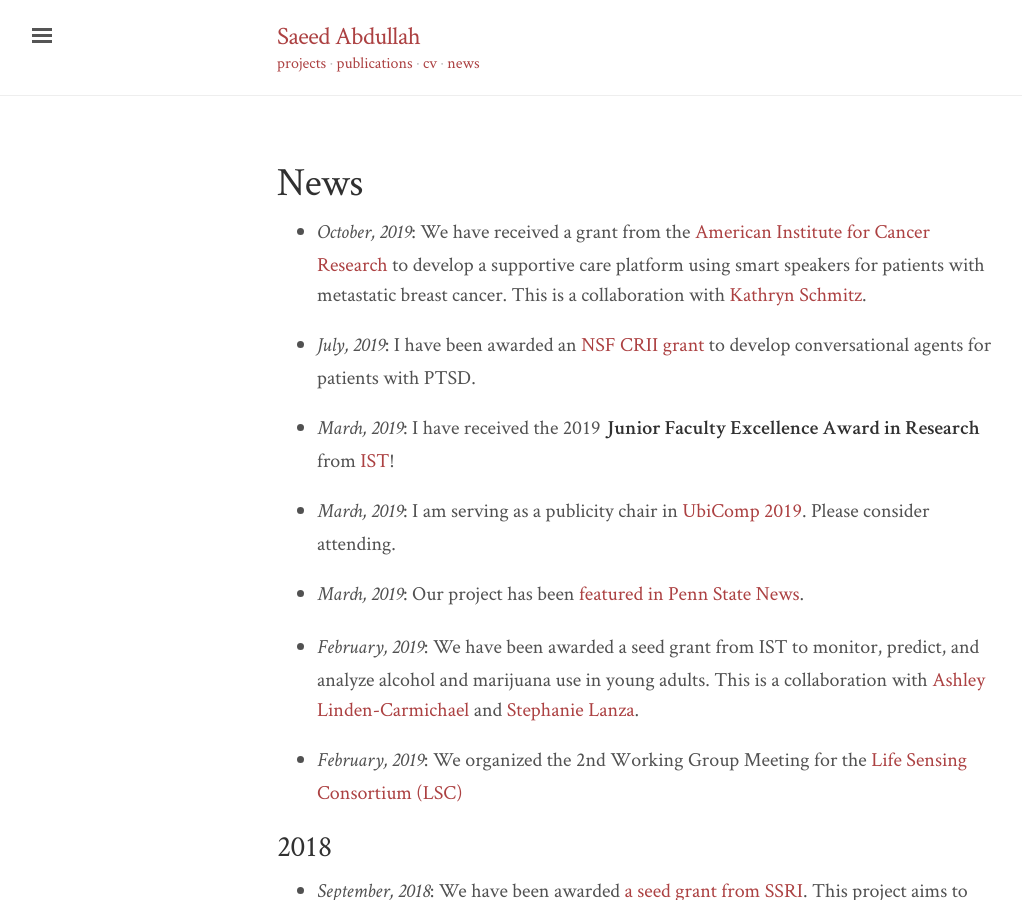
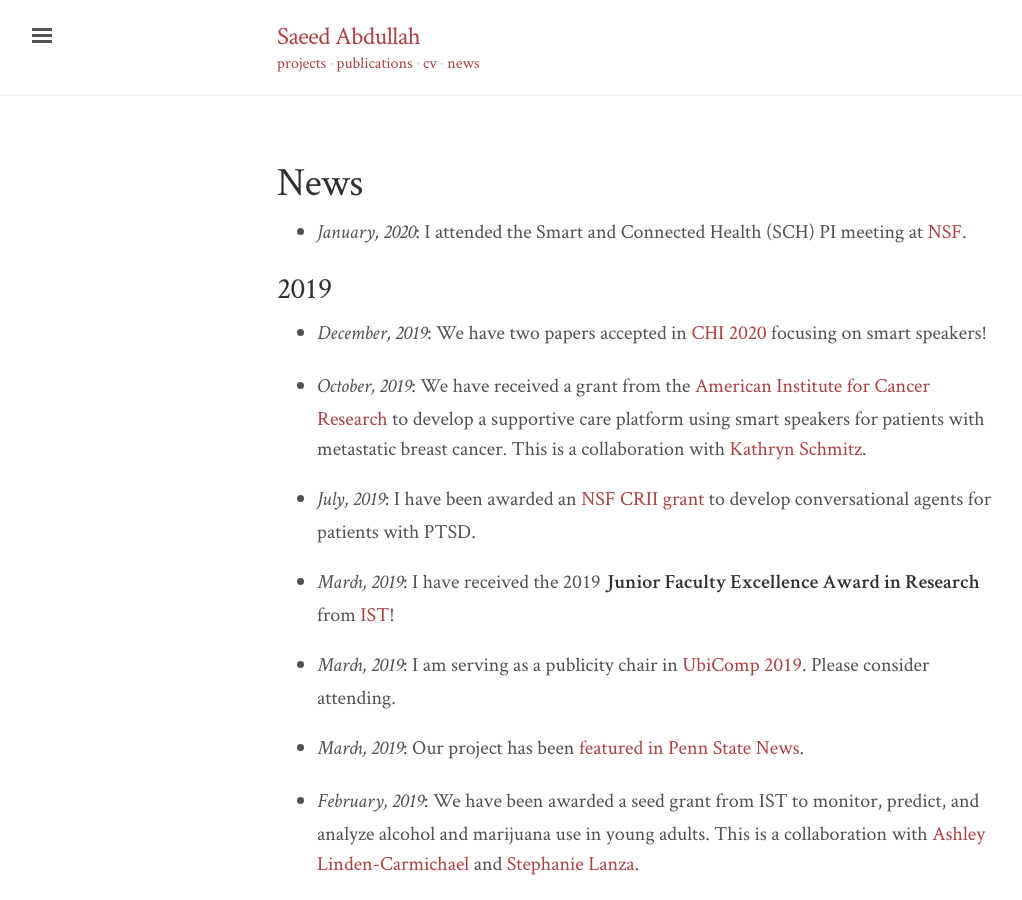
Before and after one commit to saeed-abdullah/saeed-abdullah.github.io, a Jekyll site: the page built from news.markdown, in a window 1280 px wide and 900 px high. Shown: the whole window, without its empty margins (3-1025 px from the left). Built offline with Jekyll 4.4.1, drawn with Linux system fonts in a browser that asks for light colours; nearby versions of some CDN libraries.

Commit message:
Updates news

```diff
--- a/news.markdown
+++ b/news.markdown
@@ -2,6 +2,13 @@
 title: News
 layout: page
 ---
+
+* _January, 2020_: I attended the Smart and Connected Health (SCH) PI meeting at [NSF](https://www.nsf.gov/).
+
+2019
+----
+
+* _December, 2019_: We have two papers accepted in [CHI 2020](https://chi2020.acm.org/) focusing on smart speakers!
 
 * _October, 2019_: We have received a grant from the [American Institute for Cancer Research](https://www.aicr.org/) to develop a supportive care platform using smart speakers for patients with metastatic breast cancer. This is a collaboration with [Kathryn Schmitz](https://cancer.psu.edu/researchers/individual/-/researcher/5B6500F63D5438DBE0540010E056499A/kathryn-schmitz-phd-mph-facsm).
 
```
